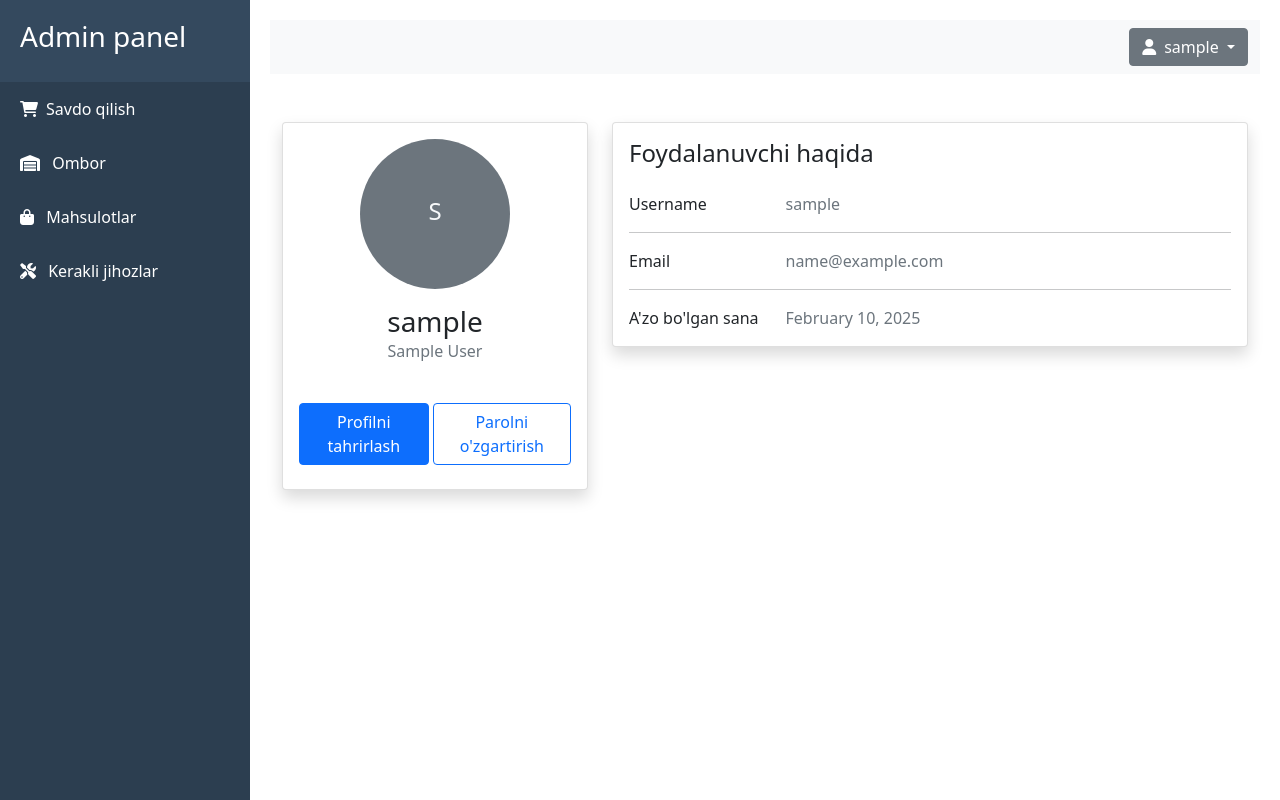
After one commit to 000bakhtiyor/hisobot, a Django app: page /report/profile/ in a window 1280 px wide. The commit adds this page. Run offline with Django 5.2, Linux system fonts and the light colour scheme; the visitor is signed in with stand-in values (Sample User, id 1).

Commit message:
Add Profile page

```diff
--- /dev/null
+++ b/report/templates/profile.html
@@ -0,0 +1,97 @@
+{% extends "base.html" %}
+{% load static %}
+
+{% block content %}
+<div class="container mt-5">
+    <div class="row">
+        <div class="col-md-4">
+            <!-- Profile Card -->
+            <div class="card shadow">
+                <div class="card-body text-center">
+                    {% if user.profile.profile_picture %}
+                        <img src="{{ user.profile.profile_picture.url }}"
+                             class="rounded-circle mb-3"
+                             alt="Profile picture"
+                             style="width: 150px; height: 150px; object-fit: cover;">
+                    {% else %}
+                        <div class="bg-secondary rounded-circle d-inline-block mb-3"
+                             style="width: 150px; height: 150px; line-height: 150px; text-align: center;">
+                            <span class="text-light h4">{{ user.username|first|upper }}</span>
+                        </div>
+                    {% endif %}
+                    <h3 class="mb-0">{{ user.username }}</h3>
+                    {% if user.get_full_name %}
+                        <p class="text-muted">{{ user.get_full_name }}</p>
+                    {% endif %}
+                    <br>
+                    <div class="d-flex justify-content-center mb-2">
+                        <a href="{% url 'home' %}" class="btn btn-primary me-1">Profilni tahrirlash</a>
+                        <a href="{% url 'home' %}" class="btn btn-outline-primary">Parolni o'zgartirish</a>
+                    </div>
+                </div>
+            </div>
+        </div>
+
+        <div class="col-md-8">
+            <!-- Details Card -->
+            <div class="card shadow">
+                <div class="card-body">
+                    <h4 class="mb-4">Foydalanuvchi haqida</h4>
+                    <div class="row">
+                        <div class="col-sm-3">
+                            <p class="mb-0">Username</p>
+                        </div>
+                        <div class="col-sm-9">
+                            <p class="text-muted mb-0">{{ user.username }}</p>
+                        </div>
+                    </div>
+                    <hr>
+
+                    <div class="row">
+                        <div class="col-sm-3">
+                            <p class="mb-0">Email</p>
+                        </div>
+                        <div class="col-sm-9">
+                            <p class="text-muted mb-0">{{ user.email }}</p>
+                        </div>
+                    </div>
+                    <hr>
+
+                    {% if user.profile.bio %}
+                    <div class="row">
+                        <div class="col-sm-3">
+                            <p class="mb-0">Haqida</p>
+                        </div>
+                        <div class="col-sm-9">
+                            <p class="text-muted mb-0">{{ user.profile.bio }}</p>
+                        </div>
+                    </div>
+                    <hr>
+                    {% endif %}
+
+                    {% if user.profile.location %}
+                    <div class="row">
+                        <div class="col-sm-3">
+                            <p class="mb-0">Joylashuvi</p>
+                        </div>
+                        <div class="col-sm-9">
+                            <p class="text-muted mb-0">{{ user.profile.location }}</p>
+                        </div>
+                    </div>
+                    <hr>
+                    {% endif %}
+
+                    <div class="row">
+                        <div class="col-sm-3">
+                            <p class="mb-0">A'zo bo'lgan sana</p>
+                        </div>
+                        <div class="col-sm-9">
+                            <p class="text-muted mb-0">{{ user.date_joined|date:"F d, Y" }}</p>
+                        </div>
+                    </div>
+                </div>
+            </div>
+        </div>
+    </div>
+</div>
+{% endblock %}
--- a/report/urls.py
+++ b/report/urls.py
@@ -6,6 +6,7 @@ urlpatterns = [
     path('tools/', tools, name='tools'),
     path('test/', test, name='test'),
     path('auth_check/', auth_check, name='auth_check'),
+    path('profile/', profile, name="profile"),
 
     path('tools/excel/', excel, name='excel'),
     path('tools/debit/', debit, name='debit'),
--- a/report/views.py
+++ b/report/views.py
@@ -11,6 +11,11 @@ from django.views.decorators.csrf import csrf_exempt
 from django.db.models import Sum,Min
 from django.db.models import  F, ExpressionWrapper, DecimalField
 
+
+@login_required
+def profile(request):
+
+    return render(request, 'profile.html')
 
 @login_required
 def warehouse(request):
--- a/templates/base.html
+++ b/templates/base.html
@@ -115,7 +115,7 @@
                         <i class="fas fa-user me-2"></i>{{ username }}
                     </button>
                     <ul class="dropdown-menu dropdown-menu-end">
-                        <li><a class="dropdown-item" href="#"><i class="fas fa-user me-2"></i>Profil</a></li>
+                        <li><a class="dropdown-item" href="{% url 'profile' %}"><i class="fas fa-user me-2"></i>Profil</a></li>
                         <li><a class="dropdown-item" href="#"><i class="fas fa-cog me-2"></i>Sozlamalar</a></li>
                         <li><hr class="dropdown-divider"></li>
                         <li><a class="dropdown-item" href="{% url 'logout' %}"><i class="fas fa-sign-out-alt me-2"></i>Chiqish</a></li>
```
